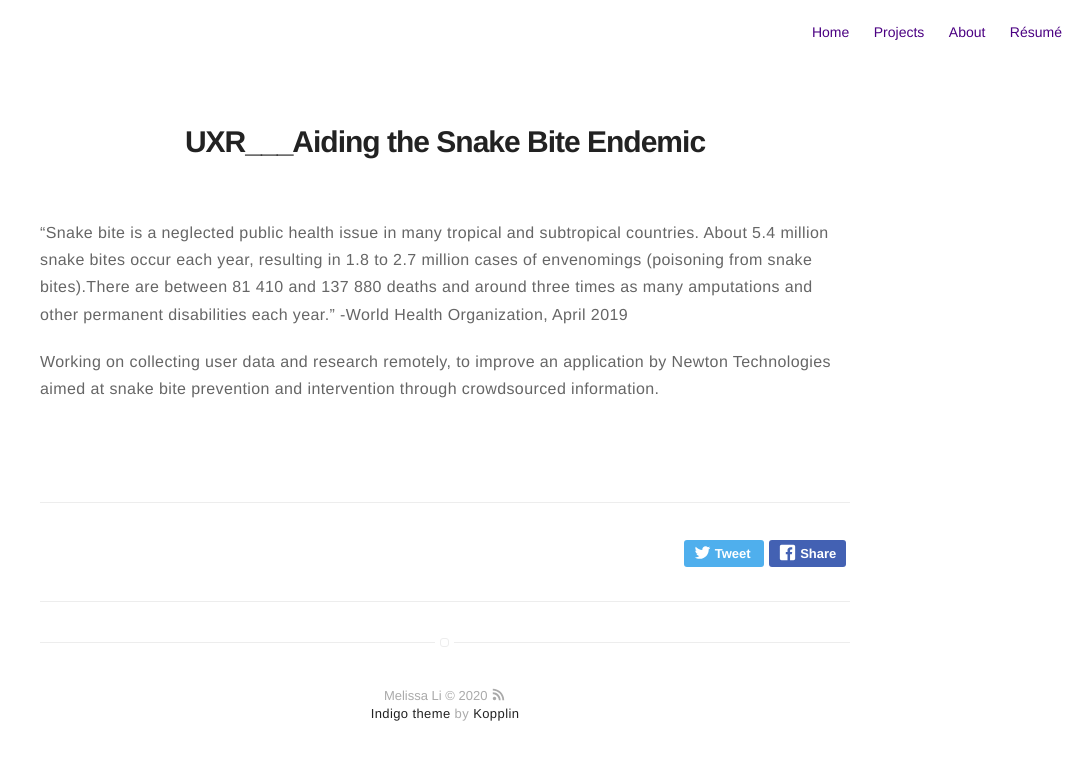
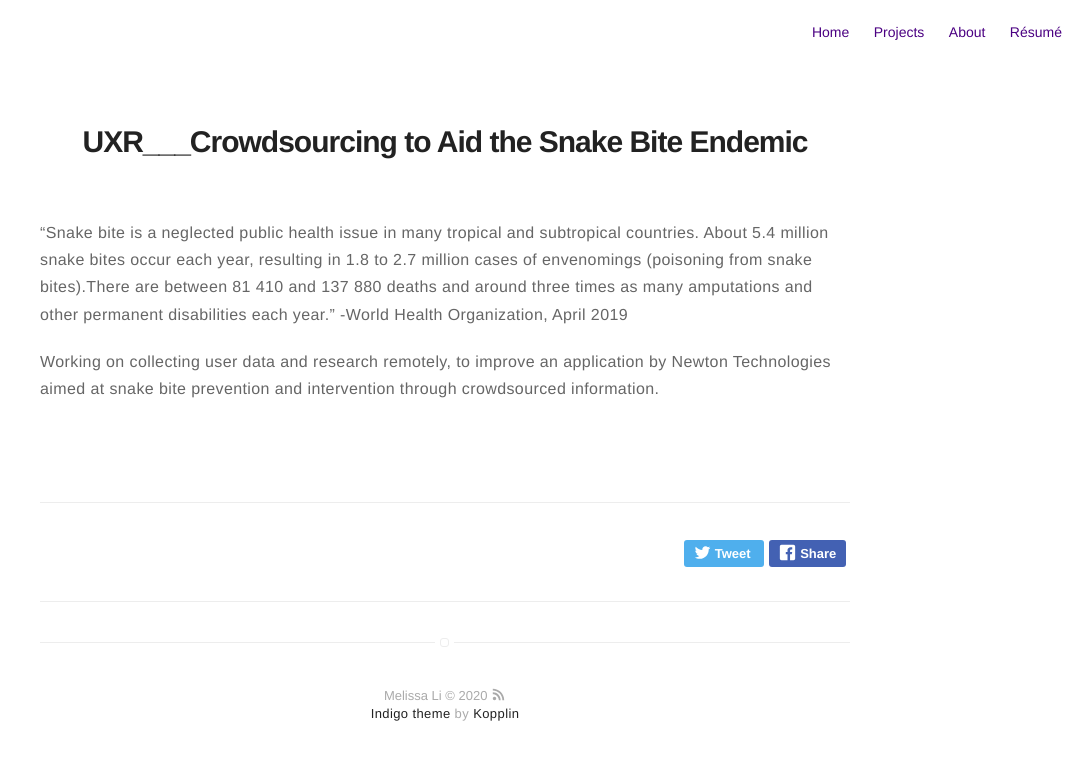
Before and after one commit to im-mel/im-mel.github.io, a Jekyll site: the page built from _posts/2020-02-01-Fernando.markdown, in a window 1280 px wide. Shown: the top 760 px of the page, without its empty margins (195-1280 px from the left). Built offline with Jekyll 4.4.1, drawn with Linux system fonts in a browser that asks for light colours.

Commit message:
Update 2020-02-01-Fernando.markdown

```diff
--- a/_posts/2020-02-01-Fernando.markdown
+++ b/_posts/2020-02-01-Fernando.markdown
@@ -1,5 +1,5 @@
 ---
-title: "UXR___Aiding the Snake Bite Endemic"
+title: "UXR___Crowdsourcing to Aid the Snake Bite Endemic"
 layout: post
 date: 2020-01-20 11:11
 tag: false
```
